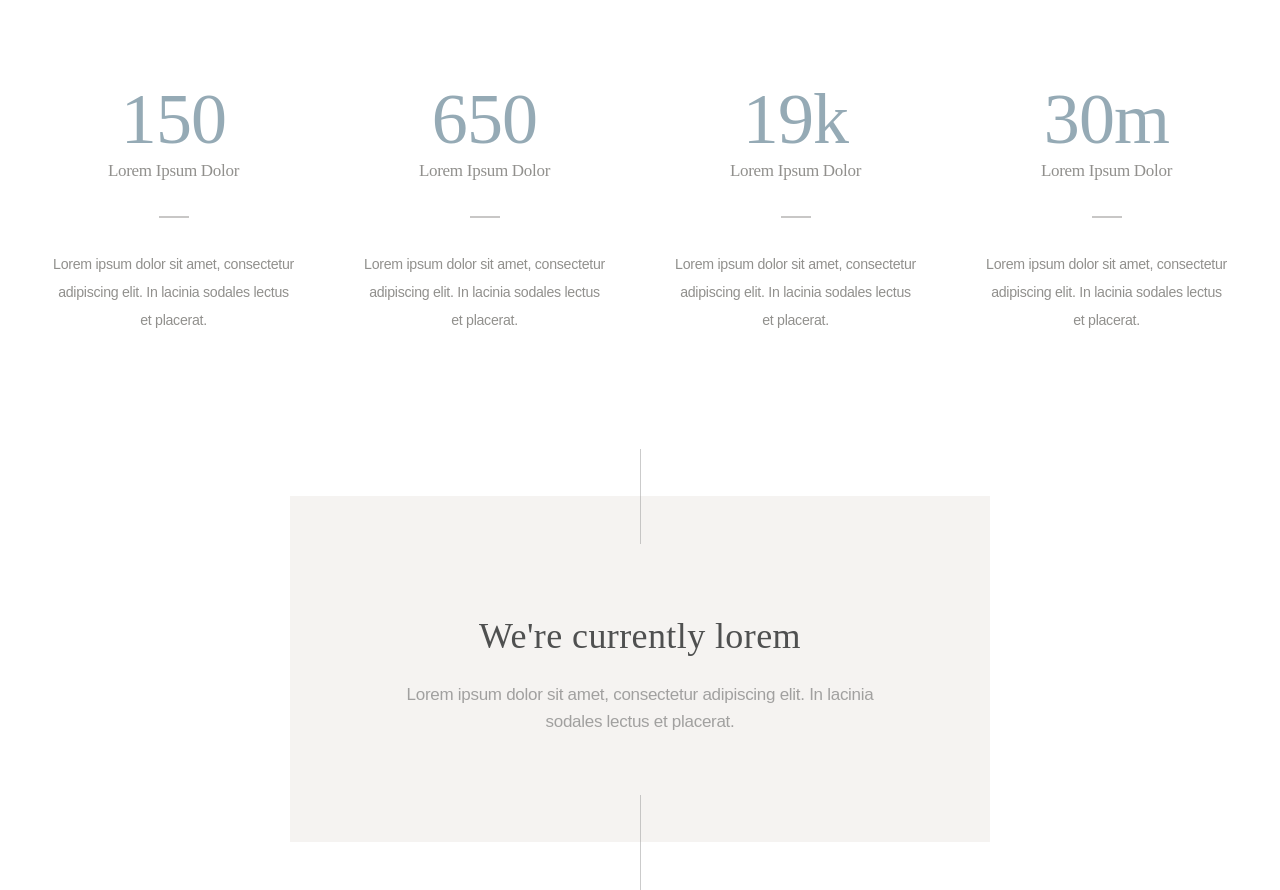
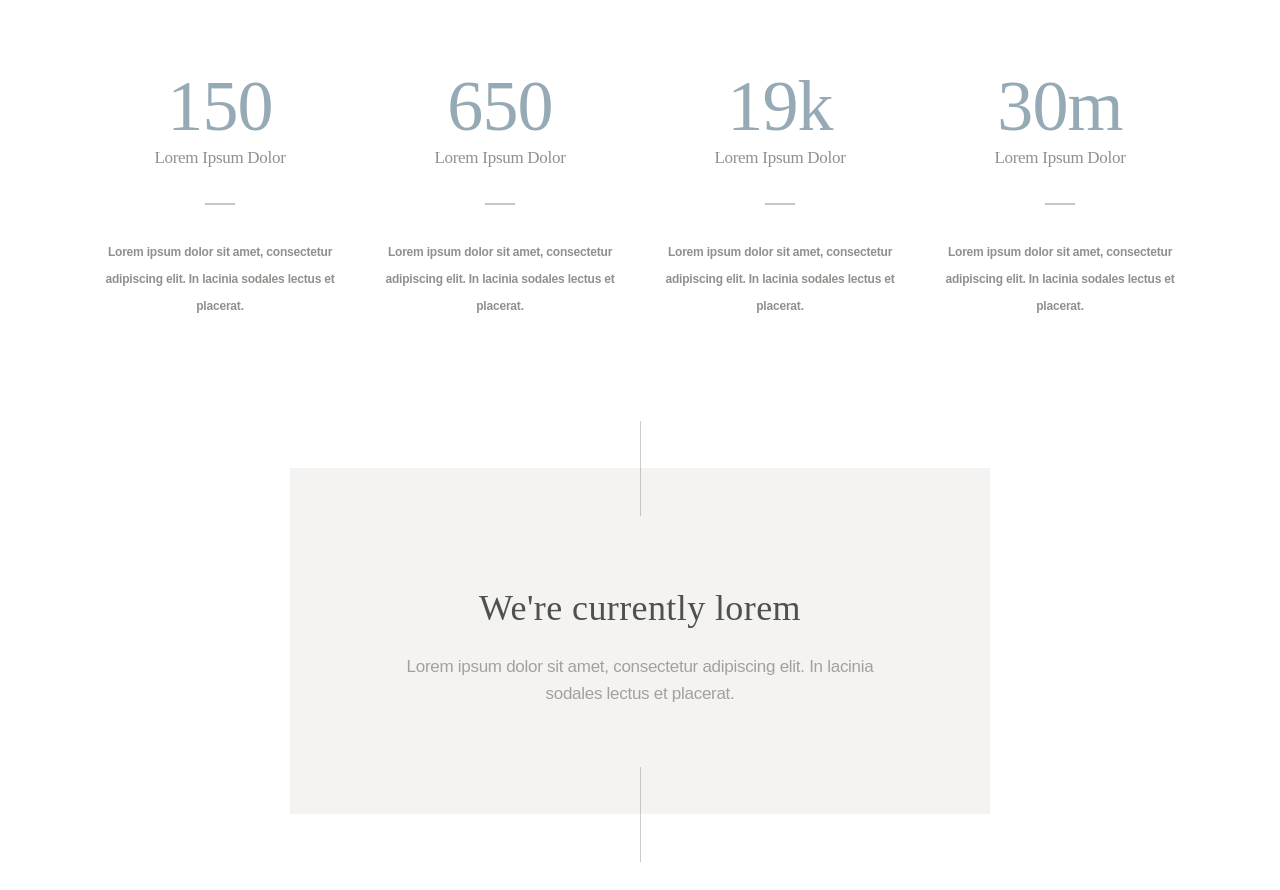
Before and after one commit to senordelaflor/bethel-test-project, a website: page index.html in a window 1280 px wide. Shown: the part 1995-2885 px from the top of the page. Drawn offline with Linux system fonts and the light colour scheme.

Commit message:
updated number styling

```diff
--- a/index.html
+++ b/index.html
@@ -103,7 +103,7 @@
                 </small>
             </div>
         </div>
-        <div class="blurb-bg">
+        <div class="blurb__bg">
             <div class="blurb__container">
                 <div class="blurb">
                     <h2>We're currently lorem</h2>
@@ -114,7 +114,9 @@
         </div>
     </section>
     <section id="about">
+        <div class="about__bg">
 
+        </div>
     </section>
     <footer>
 
--- a/sass/bethel.scss
+++ b/sass/bethel.scss
@@ -13,7 +13,7 @@
 
 /* COMPONENTS - Re-usable site elements.
 ========================================================================== */
-@import 'components/blurbs';
+@import 'components/blurb';
 @import 'components/line-separator';
 @import 'components/button';
 
--- a/sass/sections/_about.scss
+++ b/sass/sections/_about.scss
@@ -1,2 +1,4 @@
-//images
-//description w/background
+#about {
+  @extend %clearfix;
+  background-color: $white;
+}
--- a/sass/sections/_numbers.scss
+++ b/sass/sections/_numbers.scss
@@ -7,7 +7,7 @@
 .numbers__container {
   margin: 78px 0;
   @include mq($breakpoint-large) {
-    margin: 94px 0;
+    margin: 81px 0;
     display: flex;
     justify-content: center;
   }
@@ -15,13 +15,13 @@
 
 .numbers__block {
   padding: 40px 10px;
-  max-width: 245px;
+  max-width: 236px;
   margin: 0 auto;
   color: $light-grey;
   text-align: center;
   @include mq($breakpoint-large) {
     margin: 0;
-    padding: 0 33px;
+    padding: 0 22px;
   }
 }
 
@@ -40,10 +40,19 @@
   padding-top: 10px;
 }
 
-.blurb-bg {
+small {
+  #numbers & {
+    font-weight: bold;
+    font-size: 12px;
+    letter-spacing: -0.2px;
+    line-height: 20px;
+  }
+}
+
+.blurb__bg {
   position: relative;
   height: 346px;
-  padding: 68px 0;
+  padding: 69px 0;
   &::before {
     content: '';
     position: absolute;
```
Also changed, not shown: sass/sections/_media.scss (+5 -5 lines), css/bethel.css, img/optimized/about.jpg (added), img/optimized/about_2.jpg (added), img/optimized/about_2_2x.jpg (added), img/optimized/about_2x.jpg (added), sass/components/_blurb.scss (renamed from sass/components/_blurbs.scss).
